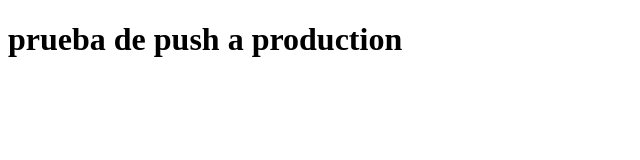
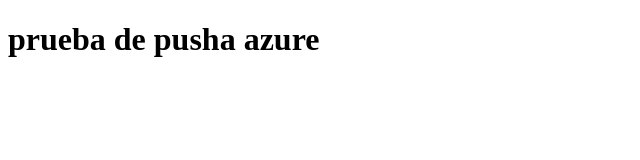
Before and after one commit to pabchatol/tarea-azure-doble, a plain HTML site: page index.html in a window 1280 px wide. Shown: the whole page, without its empty margins (0-640 px from the left). Drawn offline with Linux system fonts and the light colour scheme.

Commit message:
prueba deploy

```diff
--- a/index.html
+++ b/index.html
@@ -6,6 +6,6 @@
     <title>Document</title>
 </head>
 <body>
-    <h1>prueba de push a production</h1>
+    <h1>prueba de pusha azure</h1>
 </body>
 </html>
```
Also changed, not shown: 1 other file.
